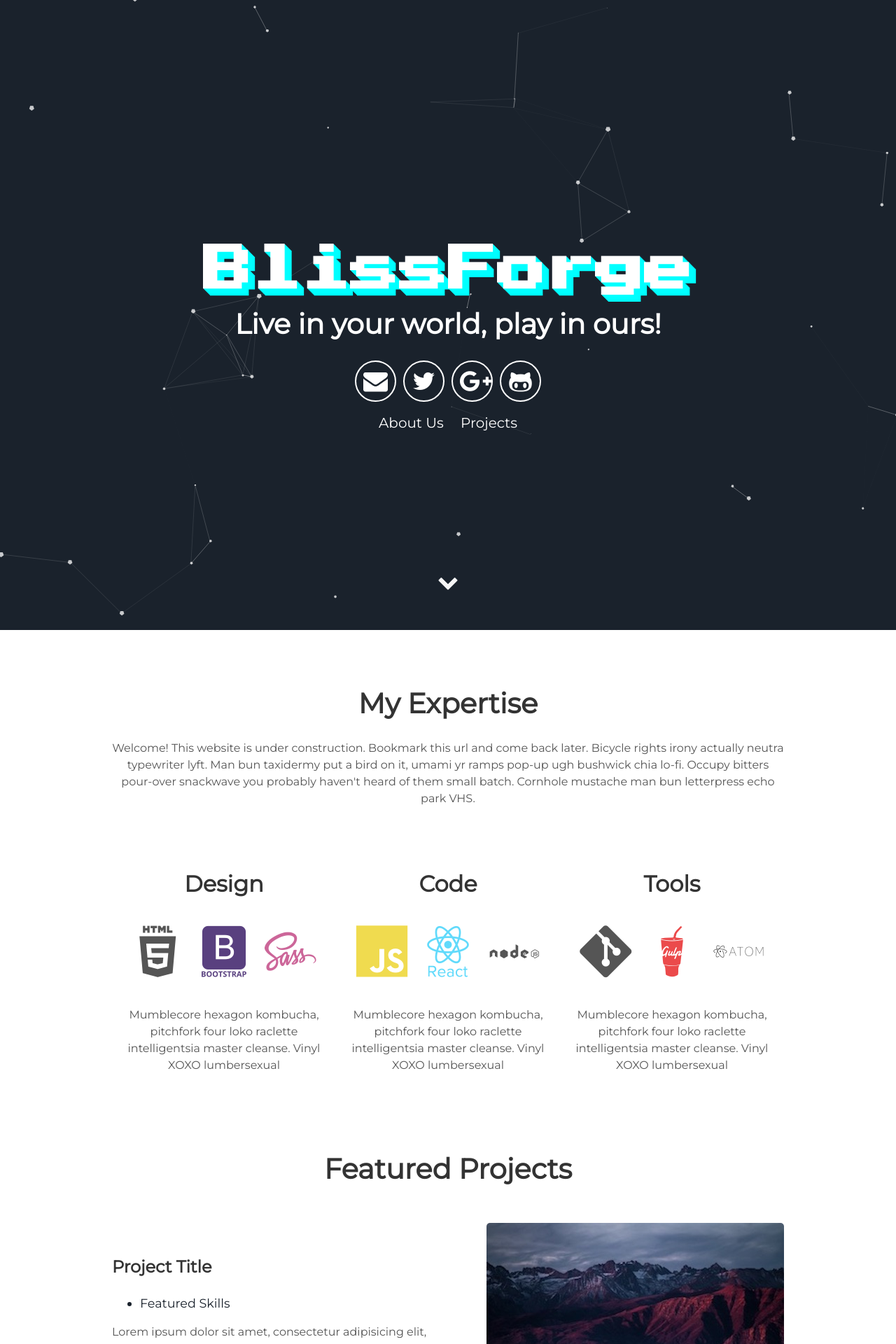
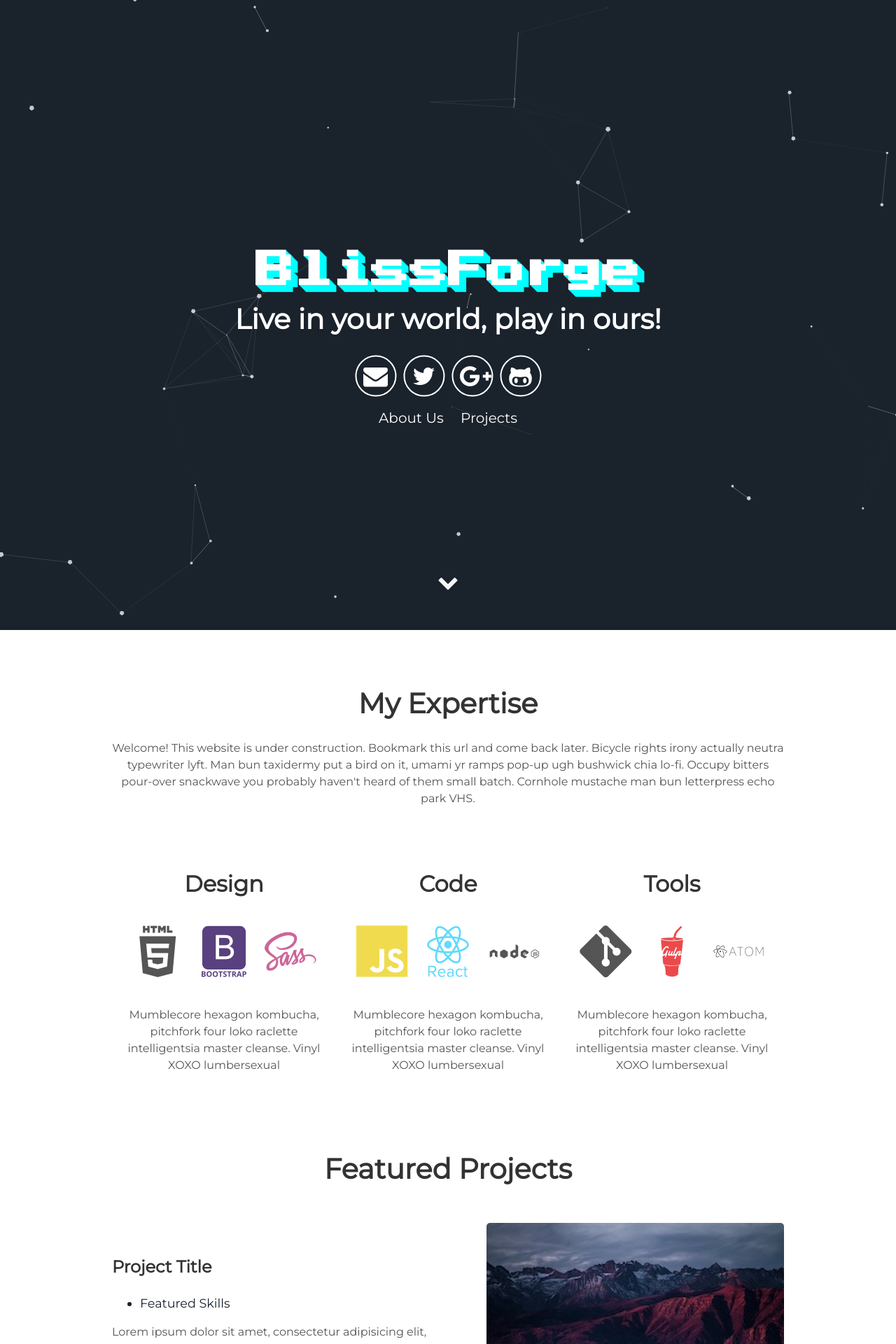
Before and after one commit to BlissForge/blissforge.github.io, a Jekyll site: the page built from index.html, in a window 1280 px wide. Shown: the top 1920 px of the page at 70% size. Built offline with Jekyll 4.4.1, drawn with Linux system fonts in a browser that asks for light colours.

Commit message:
I've added a responsive font-size for the browsers that support it (which should fix the font issue on smartphones).

```diff
--- a/_includes/head.html
+++ b/_includes/head.html
@@ -11,7 +11,8 @@
     display: flex;
     align-items: center;
     color: white;
-    font-size: 70px;
+	font-size: 70px;
+    font-size: calc(100% + 1.172vw);
     text-align: center;
     border: none;
     margin: 0 0 22px 0;
```
